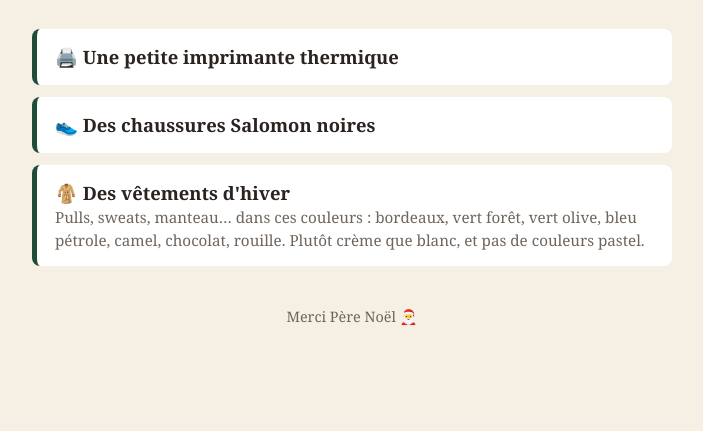
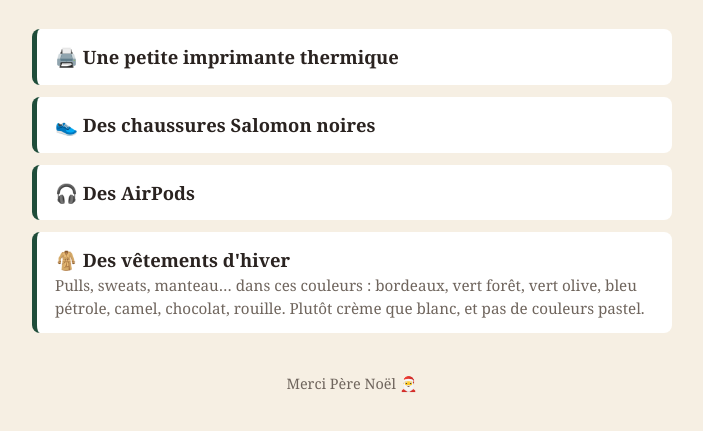
Before and after one commit to Thavissay/Liste-Noel-Thomas, a plain HTML site: page index.html in a window 1280 px wide. Shown: the part 159-590 px from the top of the page, without its empty margins (288-991 px from the left). Drawn offline with Linux system fonts and the light colour scheme.

Commit message:
Ajout : AirPods
Co-Authored-By: Claude Opus 5.5 <noreply@anthropic.com>
Claude-Session: https://claude.ai/code/session_01SMM1snUFEU974V1VfuuQqM

```diff
--- a/index.html
+++ b/index.html
@@ -48,6 +48,10 @@
   </li>
 
   <li>
+    <div class="nom">🎧 Des AirPods</div>
+  </li>
+
+  <li>
     <div class="nom">🧥 Des vêtements d'hiver</div>
     <div class="infos">Pulls, sweats, manteau… dans ces couleurs : bordeaux, vert forêt, vert olive, bleu pétrole, camel, chocolat, rouille. Plutôt crème que blanc, et pas de couleurs pastel.</div>
   </li>
```
